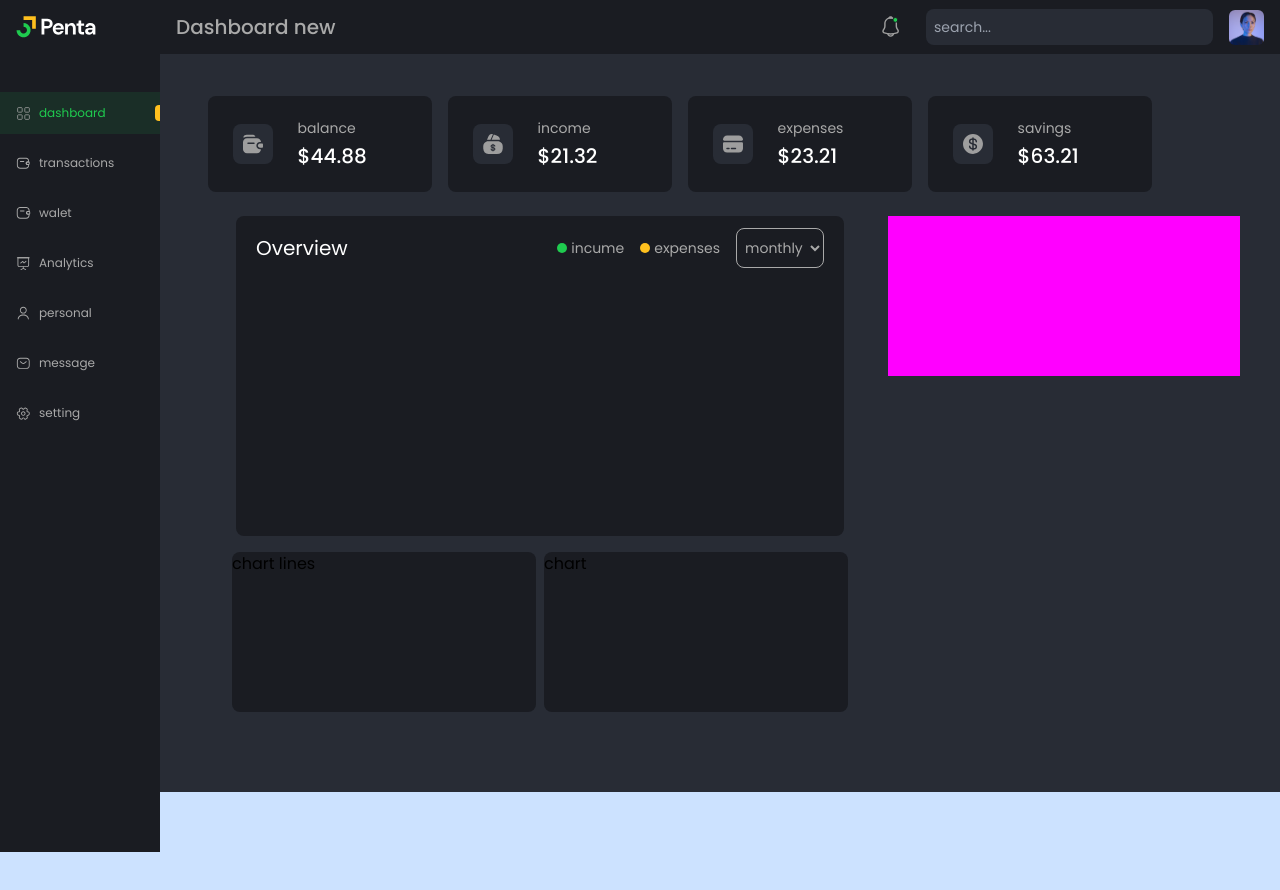
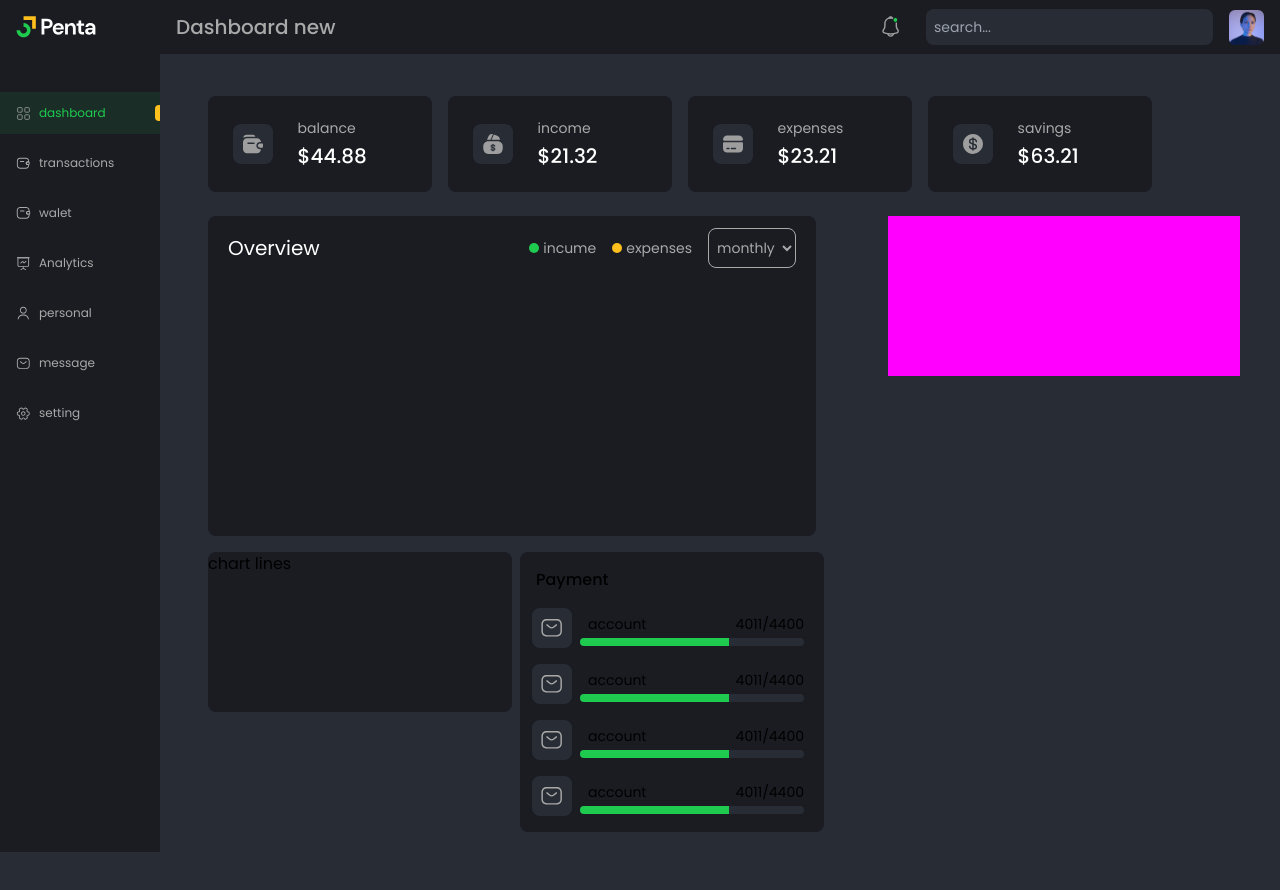
Before and after one commit to Mohamed-avr/Dashboard-finance, a Next.js app: page / in a window 1280 px wide. Shown: the top 890 px of the page. Before the commit the page ends 800 px from the top, so only its background shows below. Built offline with nearby package versions, Linux system fonts and the light colour scheme.

Commit message:
Payment component - dashboard

```diff
--- a/Components/MoneyState.js
+++ b/Components/MoneyState.js
@@ -7,7 +7,7 @@ const MoneyState = (prop) => {
     return (
         <>
               <div className=' sm:w-[14rem] w-[19rem] h-[6rem] hover:shadow-xl active:border-selectedColor hover:active:border-2 transition-all cursor-pointer bg-sidebar  rounded-lg  m-2 flex items-center  '>
-                  <div className=" w-[40%] flex justify-center ">
+                  <div className=" w-[40%] flex justify-center  ">
                       <div className=" bg-body-secound p-2 rounded-lg ">
                       <Image src={prop.sendIcon} alt={''} width={24} height={24}  />
                       </div>
--- a/Components/content/Dashboard.js
+++ b/Components/content/Dashboard.js
@@ -1,6 +1,7 @@
 import MoneyState from 'Components/MoneyState';
 import { useContext } from 'react';
 import AppContext from 'Components/AppContext';
+import Payment from './Payment';
 
 
 
@@ -10,16 +11,15 @@ const Dashboard = () => {
     console.log(MoneyStateData)
     return (
         <section className='sm:m-10   '>
+
             <div className=' flex sm:justify-start justify-center  items-center  flex-wrap  mt-8 sm:mt-0 '>
-
                 {MoneyStateData.map((e, i) => {
                     return (<MoneyState key={i} sendTitle={e.title} sendIcon={e.icon} sendMoney={e.money} />)
                 })}
             </div>
 
-            <section className='flex sm:flex-row items-center  justify-center sm:items-start   flex-col sm:space-x-4 mt-4 w-full '>
-                <div className=' sm:pl-2 flex flex-wrap space-y-4  pl-0 justify-center '>
-
+            <section className='flex sm:flex-row items-center  justify-center sm:items-start flex-col sm:space-x-4 mt-4 w-full'>
+                <div className=' sm:pl-2 flex flex-wrap space-y-4  pl-0 sm:justify-start justify-center '>
                     <article className='sm:w-[38rem] w-[19rem] h-[20rem] bg-sidebar rounded-lg '>
                         <div className='flex justify-between items-center text-lightColor px-5 py-3 '>
                             <div className='capitalize text-[#fff]  sm:text-xl text-xs'> overview </div>
@@ -36,12 +36,16 @@ const Dashboard = () => {
                     </article>
 
 
-                    <div className='flex justify-start sm:items-center sm:flex-row flex-col  sm:space-x-2  sm:space-y-0 space-y-4  '>
+                    <div className='flex justify-start sm:items-start sm:flex-row flex-col  sm:space-x-2  sm:space-y-0 space-y-4  '>
                         <article className='w-[19rem] h-40 bg-sidebar rounded-lg  '>
                             chart   lines
                         </article>
-                        <article className='w-[19rem] h-40 bg-sidebar rounded-lg  '>
-                            chart
+                        <article className='w-[19rem] h-auto bg-sidebar rounded-lg py-4 '>
+                             <h2  className='ml-4 font-medium text-white'> Payment </h2>
+                            <Payment/>
+                            <Payment/>
+                            <Payment/>
+                            <Payment/>
                         </article>
 
                     </div>
--- /dev/null
+++ b/Components/content/Payment.js
@@ -0,0 +1,26 @@
+import Image from "next/image";
+
+
+const Payment = () => {
+    return (
+        <div className="flex  justify-center items-center flex-row mt-4  ">
+            <div className="w-10 h-10 bg-body rounded-lg flex justify-center items-center ">
+                <Image src={'/Icon/message.svg'} alt={'icon-desc'} width={24} height={24} />
+            </div>
+            <div className="flex flex-col w-[15rem] pl-2 -mt-2">
+                <div className="  flex justify-between px-2 my-1">
+                     <h4 className=" text-sm "> account </h4>
+                     <h5 className=" text-sm  " > 4011/4400</h5>
+                     </div>
+                <div>
+                     <div className="w-[14rem] bg-body h-2 rounded-md overflow-hidden absolute ">
+                    <span className="h-2 bg-selectedColor absolute left-0 top-0 w-4/6 "> </span>
+                </div>
+                </div>
+            </div>
+
+        </div>
+    );
+}
+
+export default Payment;
```
